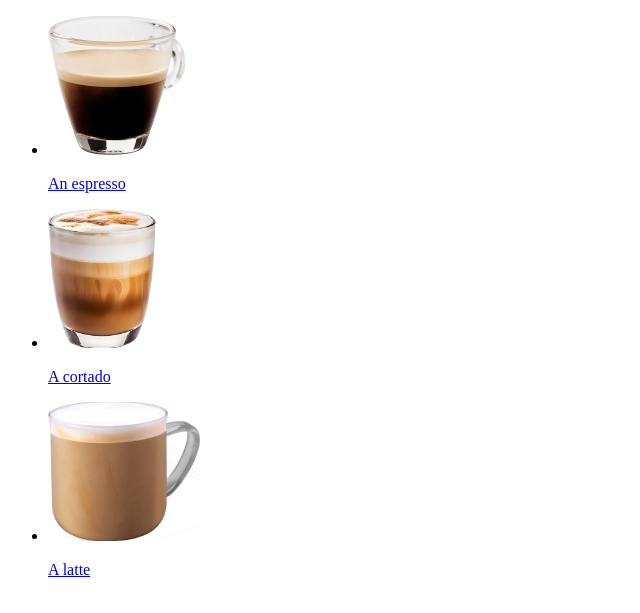
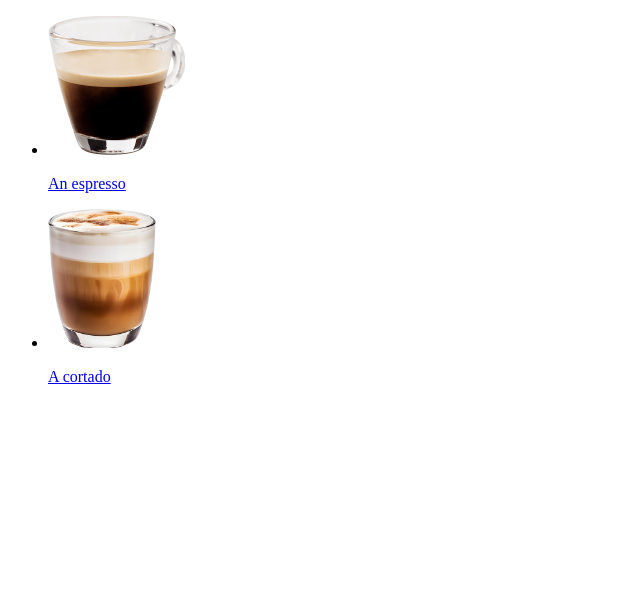
Before and after one commit to 410kagan410/RecipeSite, a plain HTML site: page index.html in a window 1280 px wide. Shown: the part 105-718 px from the top of the page, without its empty margins (0-640 px from the left). Drawn offline with Linux system fonts and the light colour scheme.

Commit message:
Edited index.html
Deleted the link of latte.html because its deleted.

```diff
--- a/index.html
+++ b/index.html
@@ -11,7 +11,6 @@
     <ul>
         <li><img src="./images/espresso274x278.png" width="137" height="139" alt=""><p><a href="./recipes/espresso.html">An espresso</a></p></li>
         <li><img src="./images/cortado350x452.png" width="108" height="139" alt=""><p><a href="./recipes/cortado.html">A cortado</a></p></li>
-        <li><img src="./images/Latte152x139.png" width="152" height="139" alt=""><p><a href="./recipes/latte.html">A latte</a></p></li>
     </ul>
 </body>
 </html>
```
